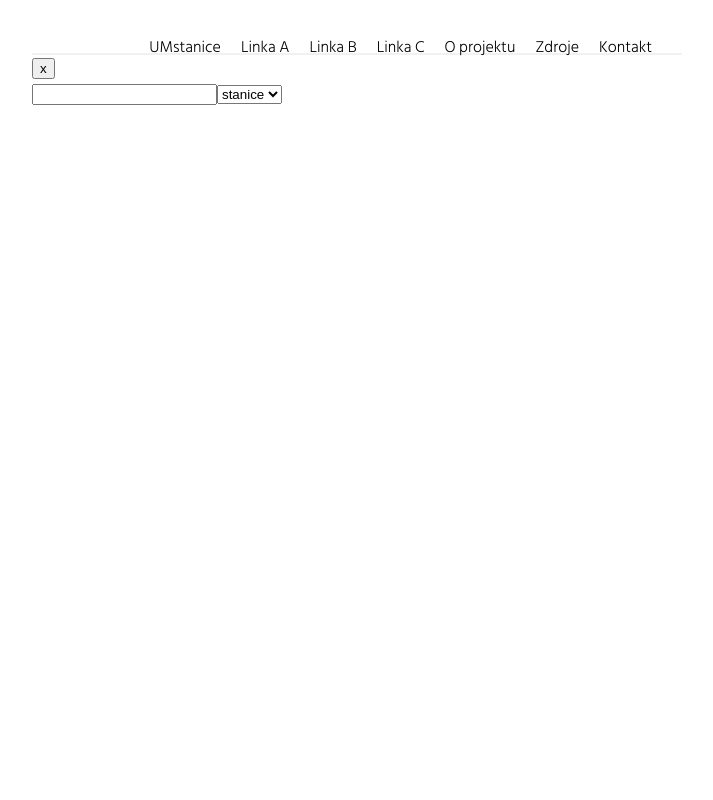
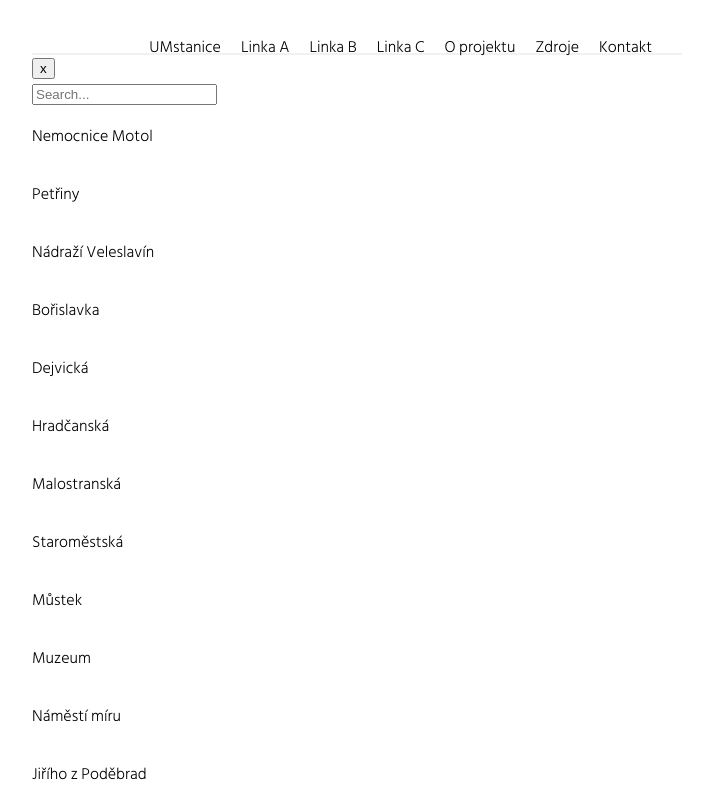
Before and after one commit to hrafil/UMetra_next.js, a Next.js app: page /search in a window 1280 px wide. Shown: the top 800 px of the page, without its empty margins (283-996 px from the left). Built offline with nearby package versions, Linux system fonts and the light colour scheme.

Commit message:
SearchBox 2.verze

```diff
--- a/components/Layout/searchbox.js
+++ b/components/Layout/searchbox.js
@@ -64,7 +64,11 @@ const searchField = () => {
     <>
       <form onSubmit={(e) => e.preventDefault()}>
         <label>
-          <input type="text" onChange={(e) => setInput(e.target.value)} />
+          <input
+            type="text"
+            placeholder="Search..."
+            onChange={(e) => setInput(e.target.value)}
+          />
         </label>
         <select name="kategorie" onChange={(e) => setCathegory(e.target.value)}>
           <option value="stanice">stanice</option>
--- /dev/null
+++ b/components/Layout/searchfield.js
@@ -0,0 +1,37 @@
+import React, { useState } from 'react';
+// import './Searchfield.css';
+import allLines from '../../data/listAll.json';
+
+const Searchbox = () => {
+  const [searchTerm, setSearchTerm] = useState('');
+  return (
+    <div className="Searchfield">
+      <input
+        type="text"
+        placeholder="Search..."
+        onChange={(event) => {
+          setSearchTerm(event.target.value);
+        }}
+      />
+      {allLines
+        .filter((val) => {
+          if (searchTerm == '') {
+            return val;
+          } else if (
+            val.station.toLowerCase().includes(searchTerm.toLowerCase())
+          ) {
+            return val;
+          }
+        })
+        .map((val, key) => {
+          return (
+            <div className="station" key={key}>
+              <p>{val.station}</p>
+            </div>
+          );
+        })}
+    </div>
+  );
+};
+
+export default Searchbox;
--- a/pages/search.js
+++ b/pages/search.js
@@ -1,5 +1,5 @@
 import React from 'react';
-import Searchbox from '../components/Layout/searchbox';
+import Searchbox from '../components/Layout/searchfield.js';
 
 const SearchPage = () => {
   return <Searchbox />;
```
Also changed, not shown: lib/stationAll.js (added, +7 -0 lines).
